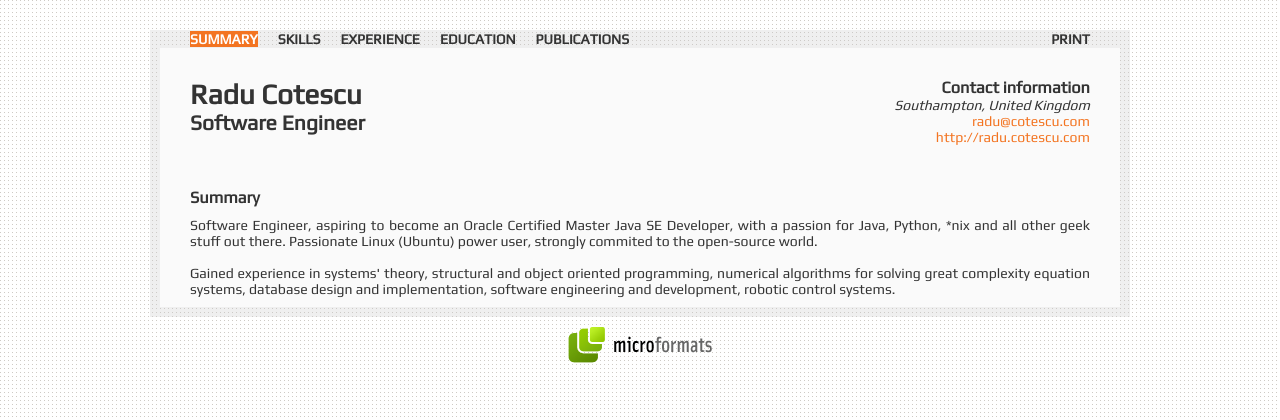
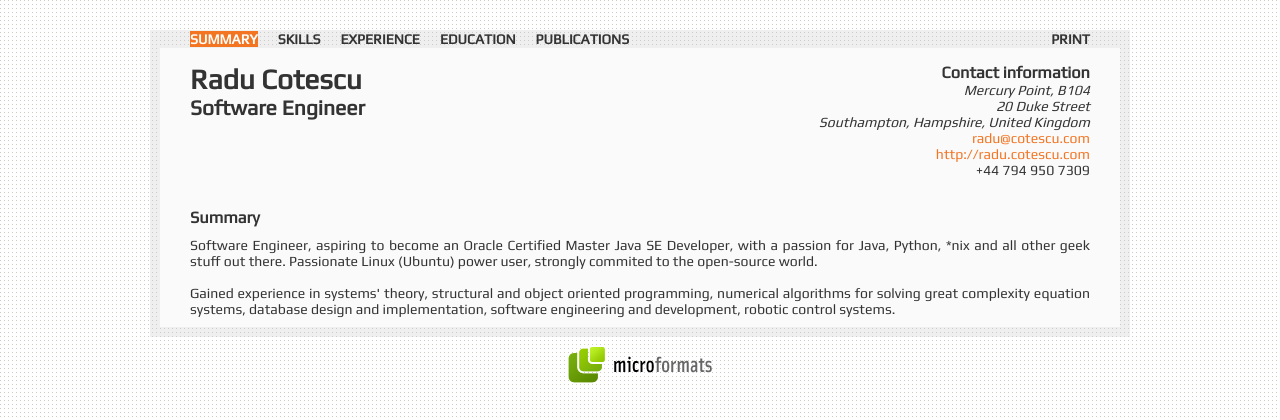
Before and after one commit to raducotescu/radu.cotescu.com, a PHP site: page / in a window 1280 px wide. Shown: the top 420 px of the page. Run offline with PHP 8.4, Linux system fonts and the light colour scheme; some libraries are stand-ins or nearby versions.

Commit message:
enhanced layout flexibility

```diff
--- a/index.php
+++ b/index.php
@@ -56,18 +56,24 @@
 				<div class="contactData">
 					<h3>Contact information</h3>
 					<ul>
-
 						<li class="adr">
 							<address>
-								<span class="locality">Southampton</span>, <span class="country-name">United Kingdom</span>
+								<div class="street-address">
+									Mercury Point, B104
+									<br />
+									20 Duke Street
+								</div>
+								<span class="locality">Southampton</span>, <span class="region">Hampshire</spane>, <span class="country-name">United Kingdom</span>
 							</address>
 						</li>
 						<li>
 							<a class="email" href="javascript:noSpam1('radu', 'cotescu.com')" title="Email Radu Cotescu">moc.ucsetoc@udar</a>
 						</li>
 						<li>
-
 							<a class="url website" rel="me" href="http://radu.cotescu.com/" title="Radu Cotescu&#39;s professional blog">http://radu.cotescu.com</a>
+						</li>
+						<li>
+							<span class="tel">+44 794 950 7309</span>
 						</li>
 					</ul>
 				</div>
--- a/style.css
+++ b/style.css
@@ -114,7 +114,6 @@ body {
     background-color: #FDFDFD;
 	margin: 10px;
     text-align: justify;
-    border: none;
 }
 
 .hresume a {
@@ -136,8 +135,8 @@ body {
 }
 
 .contact {
-	height: 80px;
-    padding: 30px 30px 0px 30px;
+	padding: 15px 30px 0px 30px;
+	overflow: hidden;
 }
 
 #summary {
```
